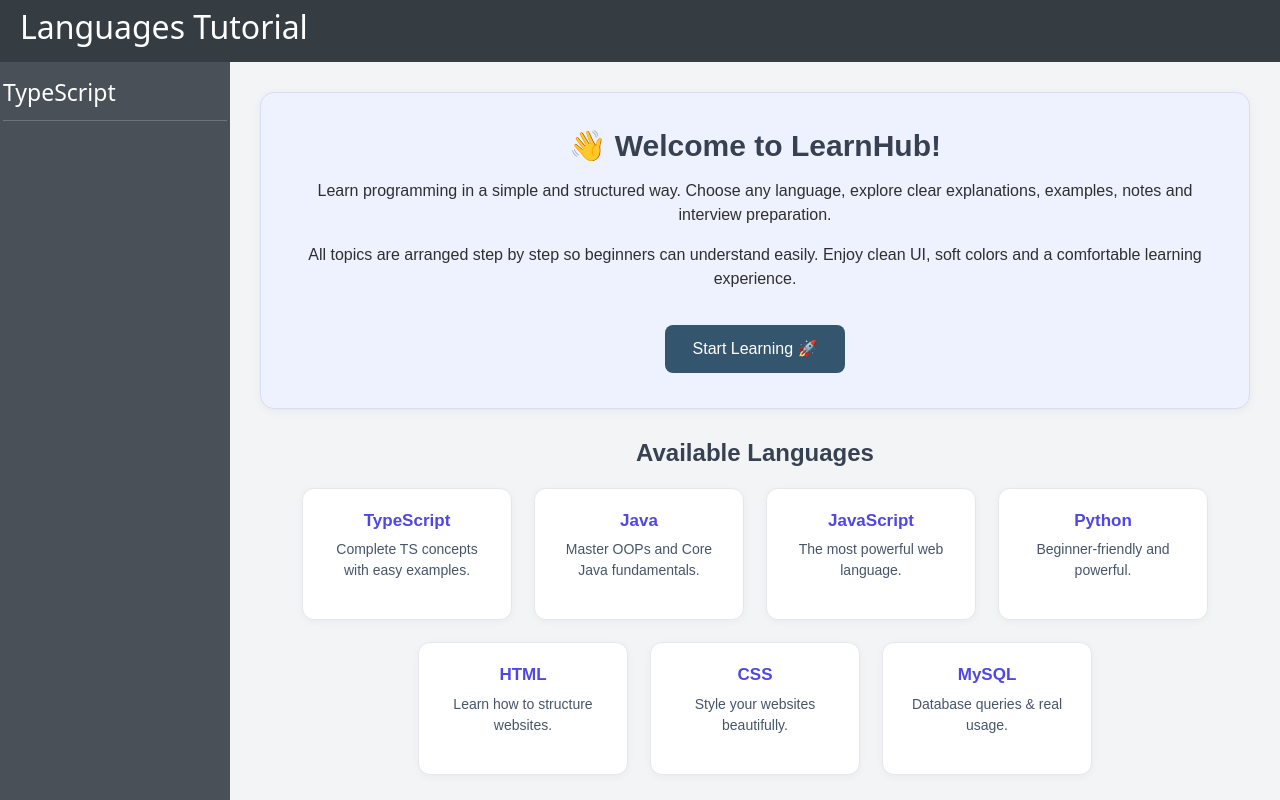
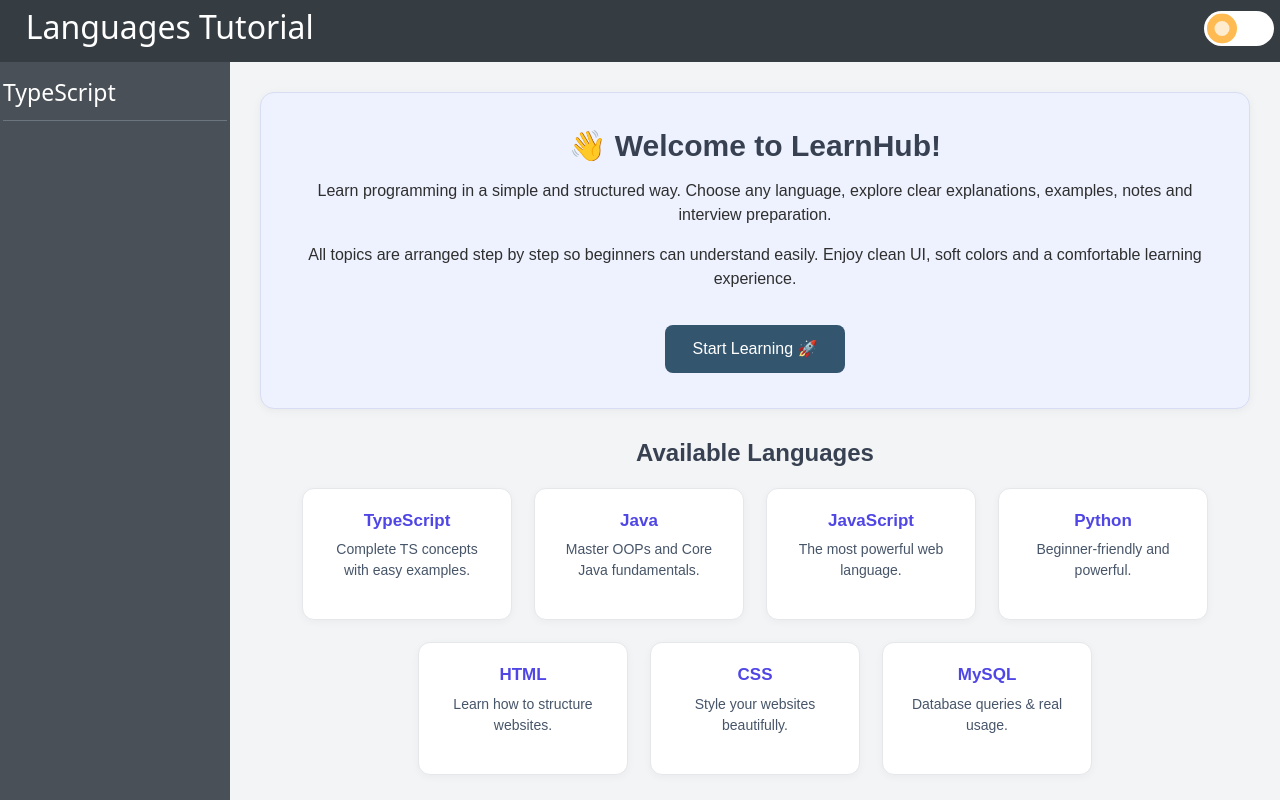
Before and after one commit to Harikrishna102024/My-first-app, an Angular app: page /layout in a window 1280 px wide. Built offline with nearby package versions, Linux system fonts and the light colour scheme.

Commit message:
implimented drak mode option

```diff
--- /dev/null
+++ b/src/app/appContext.ts
@@ -0,0 +1,8 @@
+import { Injectable } from '@angular/core';
+
+@Injectable({
+  providedIn: 'root'
+})
+export class AppContext {
+  theme: any = 'light';
+}
--- a/src/app/layout/header/header.component.html
+++ b/src/app/layout/header/header.component.html
@@ -1,8 +1,22 @@
-<div class="header">
+<div class="header {{context.theme}}">
     <div class="main-title col-5">
         <h2>Languages Tutorial</h2>
     </div>
-    <div class="doc-title col-7">
+    <div class="doc-title col-6">
         <h3>{{selectedTitle}}</h3>
     </div>
+    <div class="theme-switch">
+        <label class="base-lable">
+            <input class="toggle-checkbox" type="checkbox" (click)="toggleTheme($event)">
+            <div class="toggle-slot">
+                <div class="sun-icon-wrapper">
+                    <div class="iconify sun-icon" data-icon="feather-sun" data-inline="false"></div>
+                </div>
+                <div class="toggle-button"></div>
+                <div class="moon-icon-wrapper">
+                    <div class="iconify moon-icon" data-icon="feather-moon" data-inline="false"></div>
+                </div>
+            </div>
+        </label>
+    </div>
 </div>
--- a/src/app/layout/header/header.component.scss
+++ b/src/app/layout/header/header.component.scss
@@ -5,4 +5,94 @@
   display: flex;
   align-items: center;
   padding-left: 20px;
+  justify-content: space-around;
+
+  .theme-switch {
+    .base-lable {
+      cursor: pointer;
+    }
+    .toggle-checkbox {
+      position: absolute;
+      opacity: 0;
+      cursor: pointer;
+      height: 0;
+      width: 0;
+    }
+
+    .toggle-slot {
+      font-size: 10px;
+      position: relative;
+      height: 3.5em;
+      width: 7em;
+      border: 0px solid transparent;
+      border-radius: 10em;
+      background-color: white;
+      transition: background-color 250ms;
+    }
+
+    .toggle-checkbox:checked~.toggle-slot {
+      background-color: #374151;
+    }
+
+    .toggle-button {
+      transform: translate(0.3em, 0.25em);
+      position: absolute;
+      height: 3em;
+      width: 3em;
+      border-radius: 50%;
+      background-color: #ffeccf;
+      box-shadow: inset 0px 0px 0px 0.75em #ffbb52;
+      transition: background-color 250ms, border-color 250ms, transform 500ms cubic-bezier(.26, 2, .46, .71);
+    }
+
+    .toggle-checkbox:checked~.toggle-slot .toggle-button {
+      background-color: #485367;
+      box-shadow: inset 0px 0px 0px 0.75em white;
+      transform: translate(3.65em, 0.25em);
+    }
+
+    .sun-icon {
+      position: absolute;
+      height: 6em;
+      width: 6em;
+      color: #ffbb52;
+    }
+
+    .sun-icon-wrapper {
+      position: absolute;
+      height: 6em;
+      width: 6em;
+      opacity: 1;
+      transform: translate(2em, 2em) rotate(15deg);
+      transform-origin: 50% 50%;
+      transition: opacity 150ms, transform 500ms cubic-bezier(.26, 2, .46, .71);
+    }
+
+    .toggle-checkbox:checked~.toggle-slot .sun-icon-wrapper {
+      opacity: 0;
+      transform: translate(3em, 2em) rotate(0deg);
+    }
+
+    .moon-icon {
+      position: absolute;
+      height: 6em;
+      width: 6em;
+      color: white;
+    }
+
+    .moon-icon-wrapper {
+      position: absolute;
+      height: 6em;
+      width: 6em;
+      opacity: 0;
+      transform: translate(11em, 2em) rotate(0deg);
+      transform-origin: 50% 50%;
+      transition: opacity 150ms, transform 500ms cubic-bezier(.26, 2.5, .46, .71);
+    }
+
+    .toggle-checkbox:checked~.toggle-slot .moon-icon-wrapper {
+      opacity: 1;
+      transform: translate(2em, 2em) rotate(-15deg);
+    }
+  }
 }
--- a/src/app/layout/header/header.component.ts
+++ b/src/app/layout/header/header.component.ts
@@ -1,4 +1,5 @@
 import { Component, Input } from '@angular/core';
+import { AppContext } from '../../appContext';
 
 @Component({
   selector: 'app-header',
@@ -9,6 +10,21 @@ export class HeaderComponent {
 
   @Input('selectedTitle') selectedTitle: any;
 
-  constructor(){}
+  constructor(public context: AppContext) { }
+
+  toggleTheme(event: any) {
+    const isChecked = event.target.checked;
+    if (isChecked) {
+      this.context.theme = 'dark';
+      document.body.classList.add('dark');
+      document.body.classList.remove('light');
+    } else {
+      this.context.theme = 'light';
+      document.body.classList.add('light');
+      document.body.classList.remove('dark');
+    }
+    console.log(this.context.theme)
+  }
+
 
 }
```
